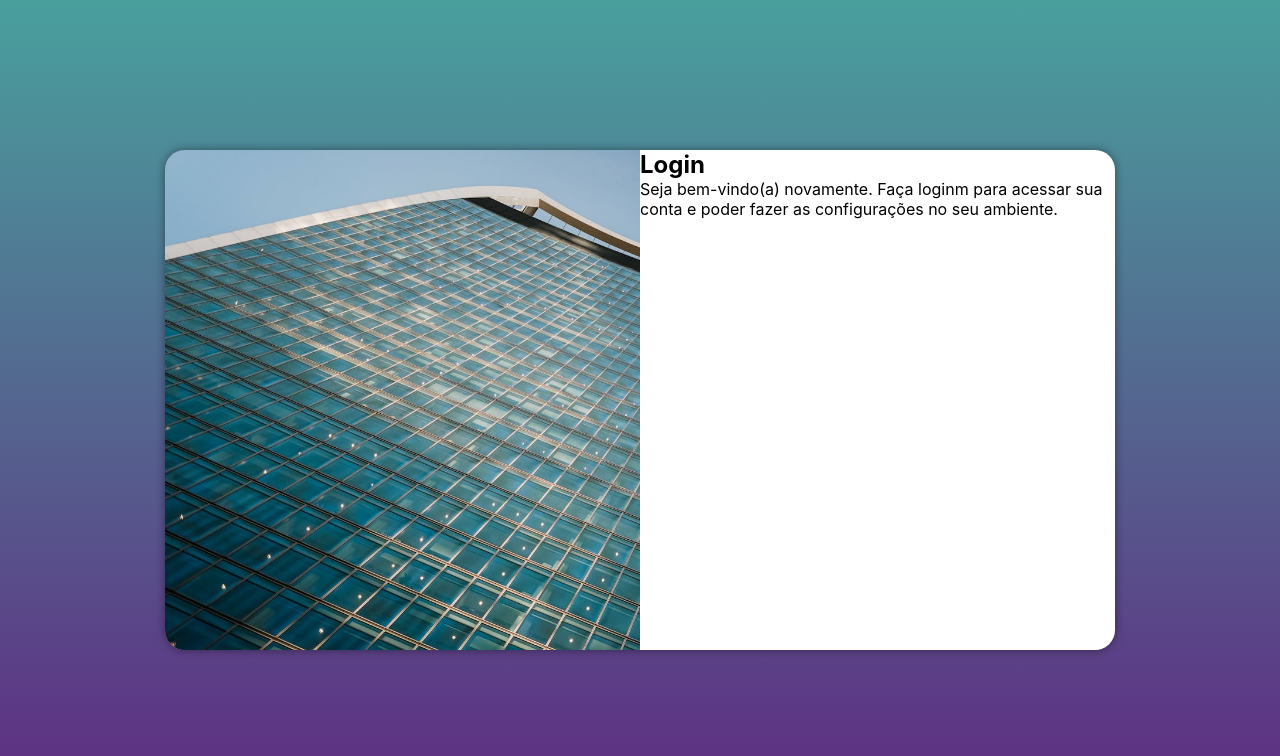
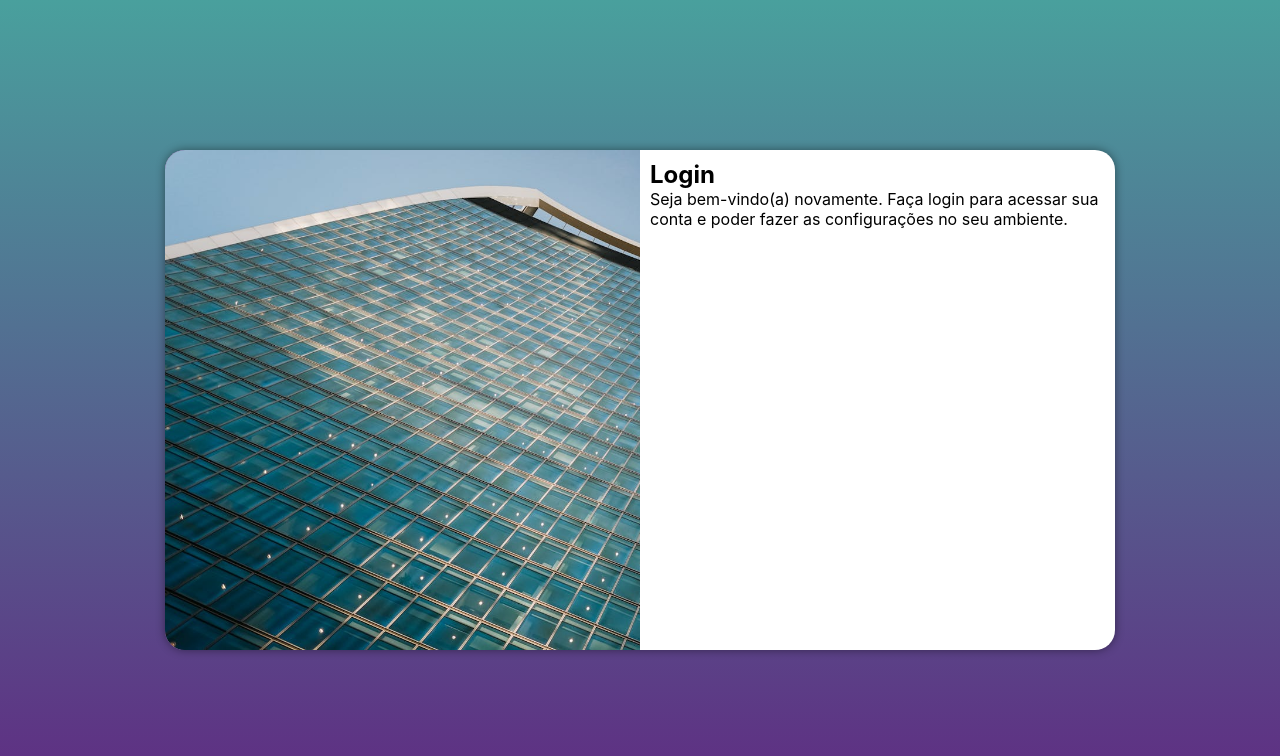
Before and after one commit to JoaoGabAntunes/projeto-login, a plain HTML site: page index.html in a window 1280 px wide. Drawn offline with Linux system fonts and the light colour scheme.

Commit message:
padding do form alterado

```diff
--- a/estilos/style.css
+++ b/estilos/style.css
@@ -55,4 +55,5 @@ section#login > div#imagem{
 
 section#login > div#formulario{
     display: block;
+    padding: 10px;
 }
--- a/index.html
+++ b/index.html
@@ -15,7 +15,7 @@
             </div>
             <div id="formulario">
                 <h1>Login</h1>
-                <p>Seja bem-vindo(a) novamente. Faça loginm para acessar sua conta e poder fazer as configurações no seu ambiente.</p>
+                <p>Seja bem-vindo(a) novamente. Faça login para acessar sua conta e poder fazer as configurações no seu ambiente.</p>
                 <form action="login.php" method="post">
 
                 </form>
```
